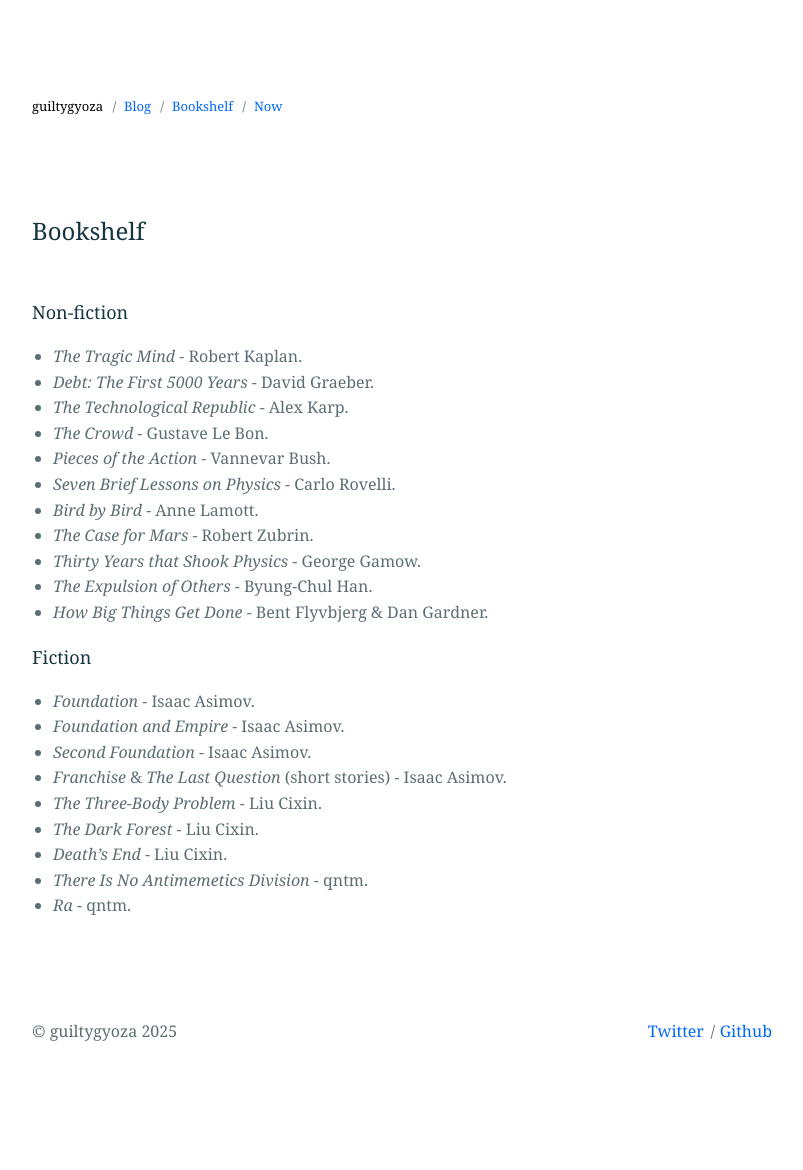
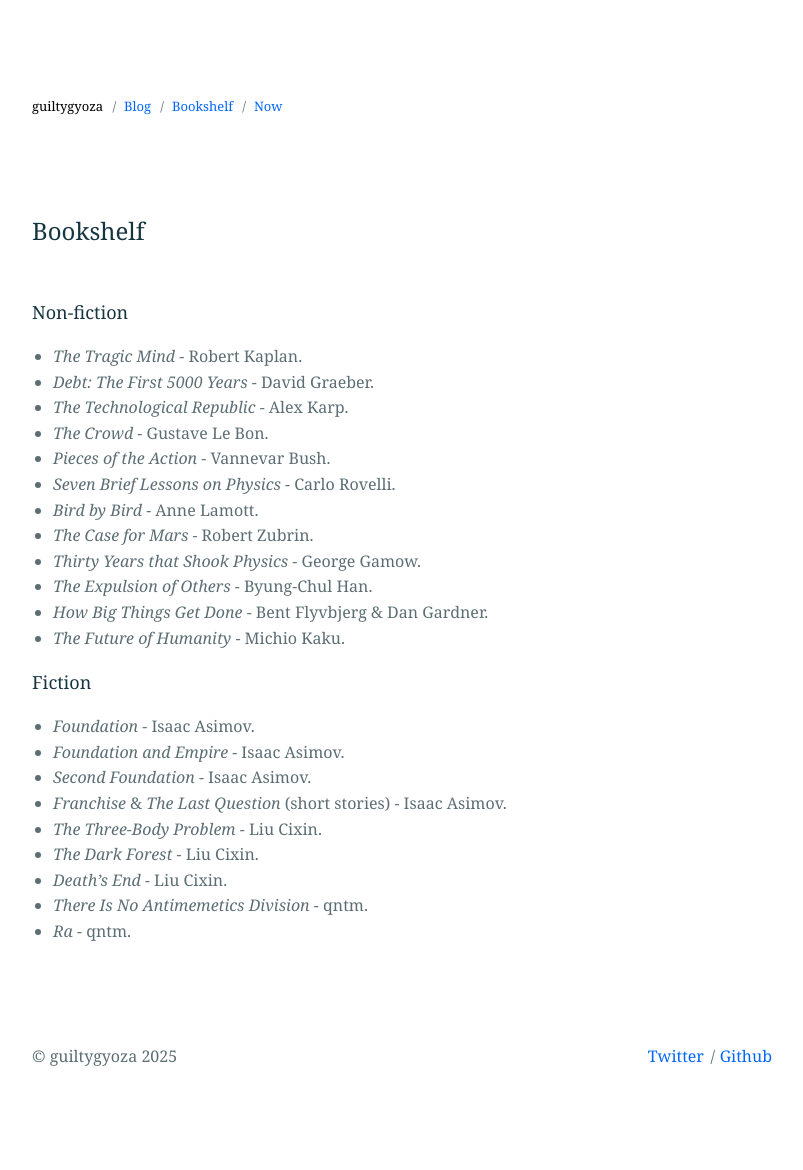
Before and after one commit to guiltygyoza/blog, a Jekyll site: the page built from _pages/bookshelf.markdown, in a window 1280 px wide. Shown: the whole page, without its empty margins (238-1041 px from the left). Built offline with Jekyll 4.4.1, drawn with Linux system fonts in a browser that asks for light colours; before the commit the page ends 1144 px from its top, so only the background shows below that.

Commit message:
add book

```diff
--- a/_pages/bookshelf.markdown
+++ b/_pages/bookshelf.markdown
@@ -16,6 +16,7 @@
 - *Thirty Years that Shook Physics* - George Gamow.
 - *The Expulsion of Others* - Byung-Chul Han.
 - *How Big Things Get Done* - Bent Flyvbjerg & Dan Gardner.
+- *The Future of Humanity* - Michio Kaku.
 
 ### Fiction
 - *Foundation* - Isaac Asimov.
```
